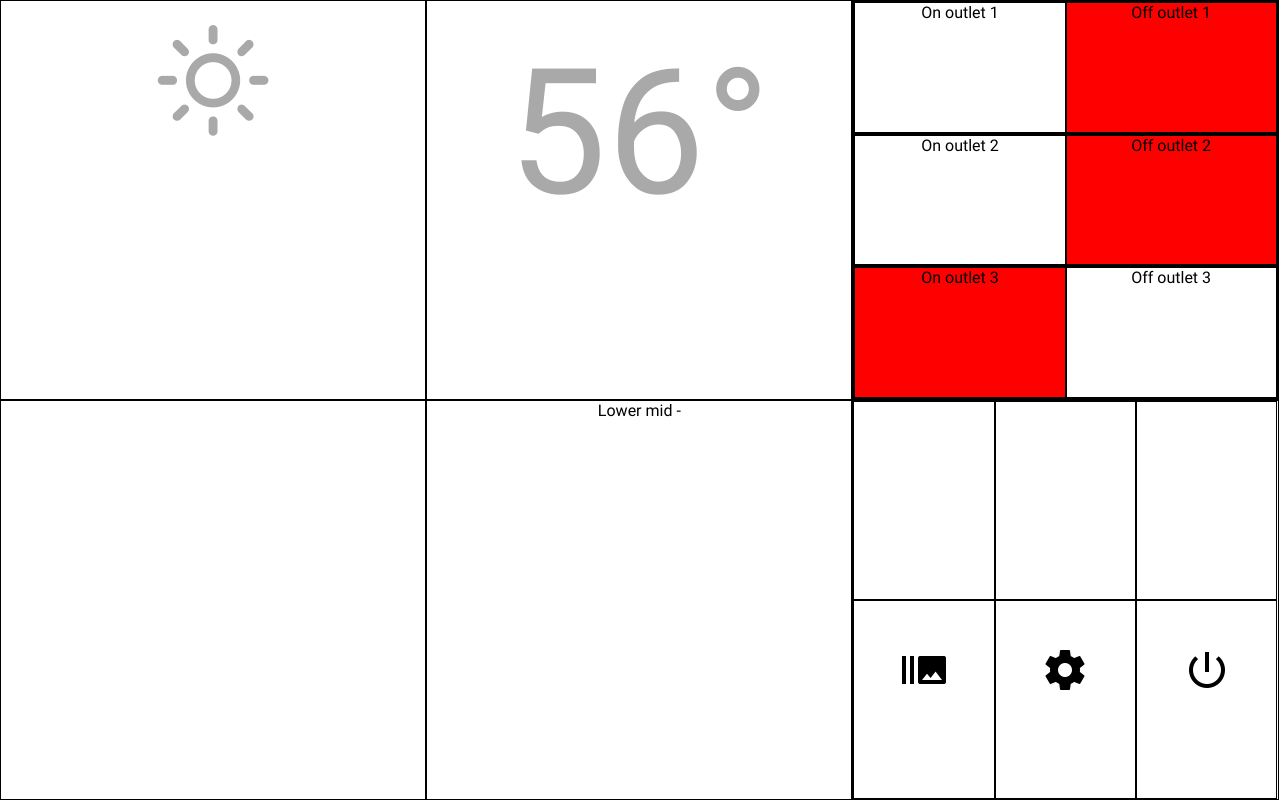
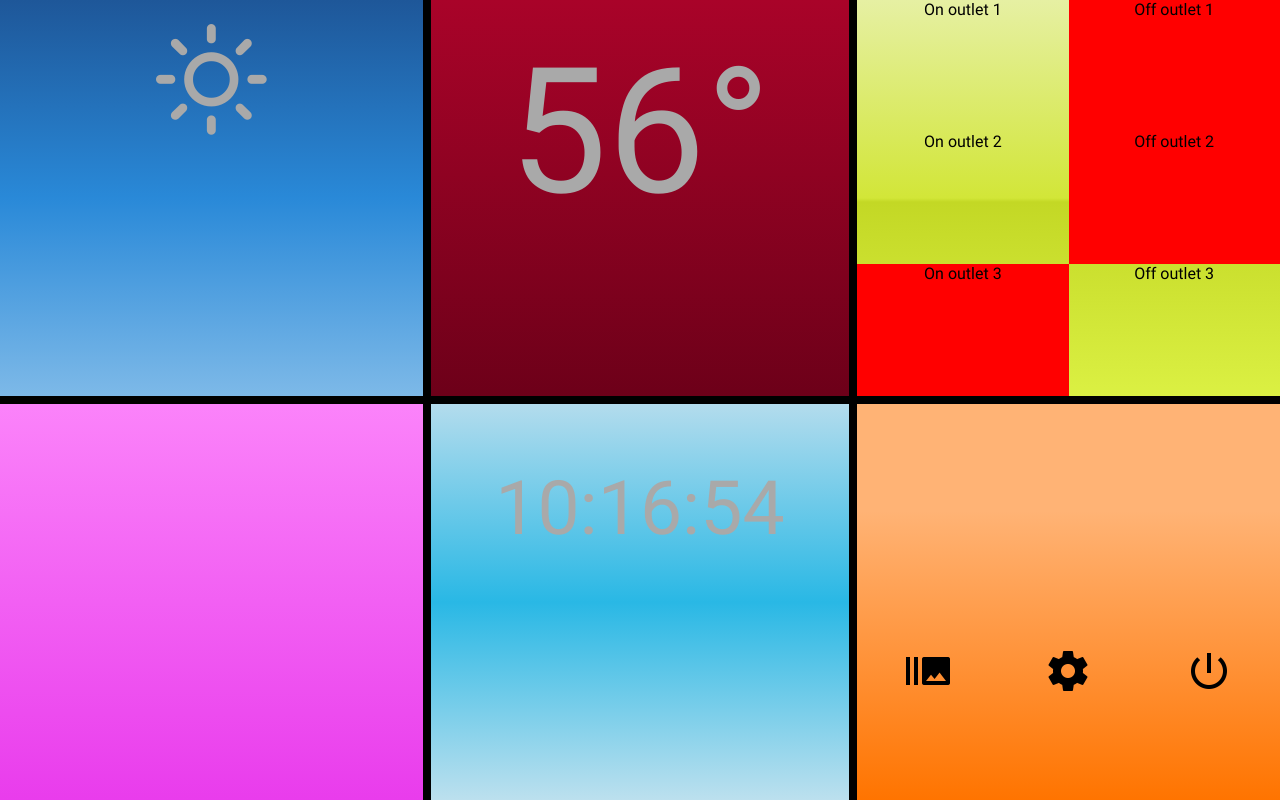
Before and after one commit to RobinTo/housecontrol, a website: page public/index.html in a window 1280 px wide. Drawn offline with Linux system fonts and the light colour scheme; no server answers.

Commit message:
Made it ugly.

```diff
--- a/public/css/style.css
+++ b/public/css/style.css
@@ -12,24 +12,65 @@ body, html {
 	font-family: regular;
 	width: 100%;
 	height: 100%;
-	margin: 0;
+	border: 0;
 	padding: 0;
 	background: white;
 	overflow: hidden;
 	box-sizing: border-box;
+	margin: 0px;
 }
 
 div {
-	margin: 0;
+	border: 0;
 	padding: 0;
 	box-sizing: border-box;
 }
 
+.card{
+}
+.upperLeft{
+	background: -webkit-linear-gradient(top, #1e5799 0%,#2989d8 50%,#7db9e8 100%);
+	background: linear-gradient(to bottom, #1e5799 0%,#2989d8 50%,#7db9e8 100%);
+	border-bottom: 4px solid black;
+	border-right: 4px solid black;
+}
+.upperMid{
+	background: -webkit-linear-gradient(top, #a90329 0%,#8f0222 44%,#6d0019 100%);
+	background: linear-gradient(to bottom, #a90329 0%,#8f0222 44%,#6d0019 100%);
+	border-left: 4px solid black;
+	border-bottom: 4px solid black;
+	border-right: 4px solid black;
+}
+.upperRight{
+	background: -webkit-linear-gradient(top, #e6f0a3 0%,#d2e638 50%,#c3d825 51%,#dbf043 100%); /* Chrome10-25,Safari5.1-6 */
+	background: linear-gradient(to bottom, #e6f0a3 0%,#d2e638 50%,#c3d825 51%,#dbf043 100%);
+	border-left: 4px solid black;
+	border-bottom: 4px solid black;
+}
+.lowerLeft{
+	background: -webkit-linear-gradient(top, #fb83fa 0%,#e93cec 100%); /* Chrome10-25,Safari5.1-6 */
+	background: linear-gradient(to bottom, #fb83fa 0%,#e93cec 100%);
+	border-top: 4px solid black;
+	border-right: 4px solid black;
+}
+.lowerMid{
+	background: -webkit-linear-gradient(top, #b3dced 0%,#29b8e5 50%,#bce0ee 100%); /* Chrome10-25,Safari5.1-6 */
+	background: linear-gradient(to bottom, #b3dced 0%,#29b8e5 50%,#bce0ee 100%);
+	border-left: 4px solid black;
+	border-top: 4px solid black;
+	border-right: 4px solid black;
+}
+.lowerRight{
+	background: -webkit-linear-gradient(top, #ffb375 27%,#ff7400 100%); /* Chrome10-25,Safari5.1-6 */
+	background: linear-gradient(to bottom, #ffb375 27%,#ff7400 100%);
+	border-left: 4px solid black;
+	border-top: 4px solid black;
+}
+
 .routeDiv3 {
 	float: left;
-	width: 33.3%;
+	width: 33.33%;
 	box-sizing: border-box;
-	border: 1px solid black;
 	display: inline-block;
 }
 
@@ -37,7 +78,6 @@ div {
 	float: left;
 	width: 50%;
 	box-sizing: border-box;
-	border: 1px solid black;
 	display: inline-block;
 }
 
@@ -45,7 +85,6 @@ div {
 	float: left;
 	width: 100%;
 	box-sizing: border-box;
-	border: 1px solid black;
 	display: inline-block;
 }
 
@@ -58,7 +97,7 @@ div {
 }
 
 .height3{
-	height: 33.3%;
+	height: 33.33%;
 }
 
 .containerDiv{
@@ -121,9 +160,19 @@ img {
 }
 
 #motd{
-	padding-top: 30px;
+	padding: 30px 20px;
 }
 
-#motdText{
+#motdMessage{
 	font-size: 20px;
 }
+
+#motdAuthor{
+	font-size: 15px;
+}
+
+#clock{
+	padding-top: 60px;
+	font-size: 75px;
+	color: darkgray;
+}
--- a/public/index.html
+++ b/public/index.html
@@ -11,15 +11,15 @@
 </head>
 <body>
 <div id="frontpage" class="containerDiv">
-	<div id="weather" class="routeDiv3 upperLeft height2">
+	<div id="weather" class="card routeDiv3 upperLeft height2">
 		<i id="weatherIcon" class="wi wi-day-sunny"></i>
 		<div id="weatherTemperature"></div>
 		<div id="weatherDescription"></div>
 	</div>
-	<div id="temperature" class="routeDiv3 upperMid height2">
+	<div id="temperature" class="card routeDiv3 upperMid height2">
 		56&deg;
 	</div>
-	<div id="outletControls" class="routeDiv3 upperRight height2">
+	<div id="outletControls" class="card routeDiv3 upperRight height2">
 		<div class="routeDiv1 height3">
 			<div id="outlet1On" class="routeDiv2 height1">
 				On outlet 1
@@ -45,14 +45,15 @@
 			</div>
 		</div>
 	</div>
-	<div id="motd" class="routeDiv3 lowerLeft height2">
+	<div id="motd" class="card routeDiv3 lowerLeft height2">
 		<div id="motdMessage"></div>
+		<div id="motdAuthor"></div>
 	</div>
-	<div class="routeDiv3 lowerMid height2">
-		Lower mid -
+	<div id="clock" class="card routeDiv3 lowerMid height2">
+		<div id="clockText"></div>
 	</div>
 	<!-- NAVIGATON -->
-	<div class="routeDiv3 lowerRight height2">
+	<div id="settings" class="card routeDiv3 lowerRight height2">
 		<!-- Row 1 -->
 		<div class="routeDiv3 height2">
 		</div>
--- a/public/js/config.js
+++ b/public/js/config.js
@@ -13,6 +13,22 @@ var lastWeather = {
 	city: "",
 	weather: {}
 };
+
+var outlets = [
+		{
+			name: "Ruteren",
+			code: 16642
+		},
+		{
+			name: "Lyset",
+			code: 16642
+		},
+		{
+			name: "Outlet 3",
+			code: 16642
+		}
+];
+
 
 var config = (function(){
 	var currentView,
--- a/public/js/housecontrol.js
+++ b/public/js/housecontrol.js
@@ -7,6 +7,7 @@ var frontpage = (function(){
 		_goToHousecontrol();
 		_getWeather("Farsund");
 		_getMotd();
+		_startTime();
 		_bindEvents();
 	}
 
@@ -91,11 +92,13 @@ var frontpage = (function(){
 			var motdObject = JSON.parse(response);
 
 			if(motdObject.error){
-				document.getElementById("motd").innerHTML = motdObject.error;
+				document.getElementById("motdMessage").innerHTML = motdObject.error;
+				document.getElementById("motdAuthor").innerHTML = "";
 				return;
 			}
 
-			document.getElementById("motd").innerHTML = motdObject.message;
+			document.getElementById("motdMessage").innerHTML = motdObject.message;
+			document.getElementById("motdAuthor").innerHTML = motdObject.author;
 		});
 	}
 
@@ -136,6 +139,22 @@ var frontpage = (function(){
 		});
 	}
 
+	function _startTime() {
+	    var today = new Date();
+	    var h = today.getHours();
+	    var m = today.getMinutes();
+	    var s = today.getSeconds();
+	    m = checkTime(m);
+	    s = checkTime(s);
+	    document.getElementById('clockText').innerHTML = h + ":" + m + ":" + s;
+	    var t = setTimeout(_startTime, 500);
+	}
+
+	function checkTime(i) {
+	    if (i < 10) {i = "0" + i};  // add zero in front of numbers < 10
+	    return i;
+	}
+
 	return {
 		init: init
 	}
```
